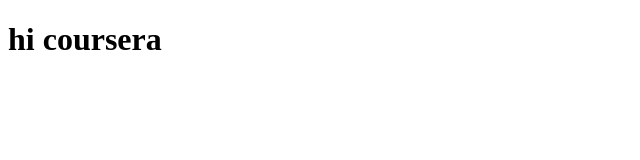
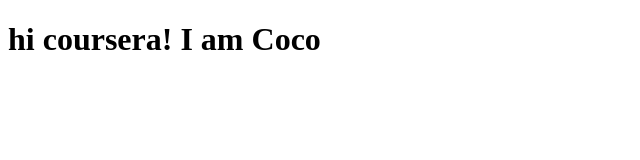
Before and after one commit to castcoco/coursera-test, a plain HTML site: page site/index.html in a window 1280 px wide. Shown: the whole page, without its empty margins (0-640 px from the left). Drawn offline with Linux system fonts and the light colour scheme.

Commit message:
small addition to our  content

```diff
--- a/site/index.html
+++ b/site/index.html
@@ -4,7 +4,7 @@
 	<title>Hello Coursera</title>
 </head>
 <body>
-<h1> hi coursera</h1>
+<h1> hi coursera! I am Coco</h1>
 
 </body>
 </html>
```
